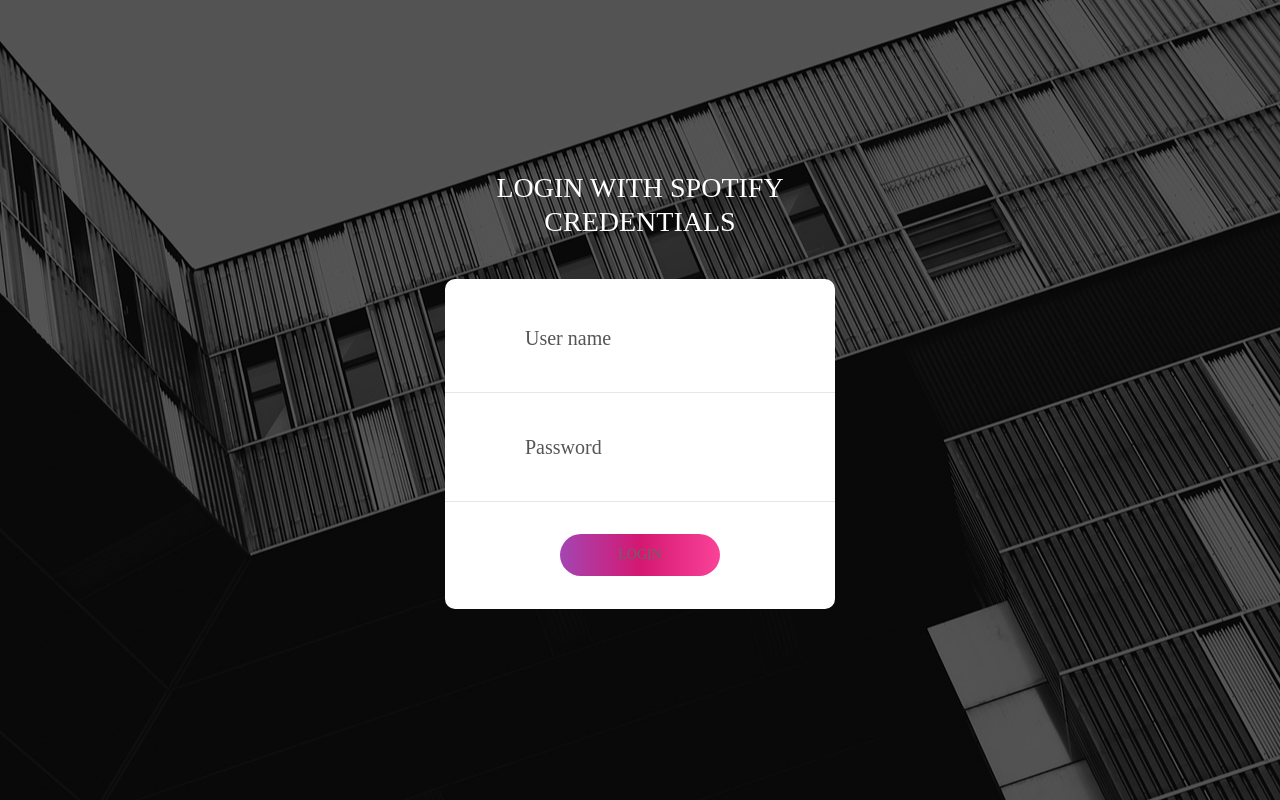
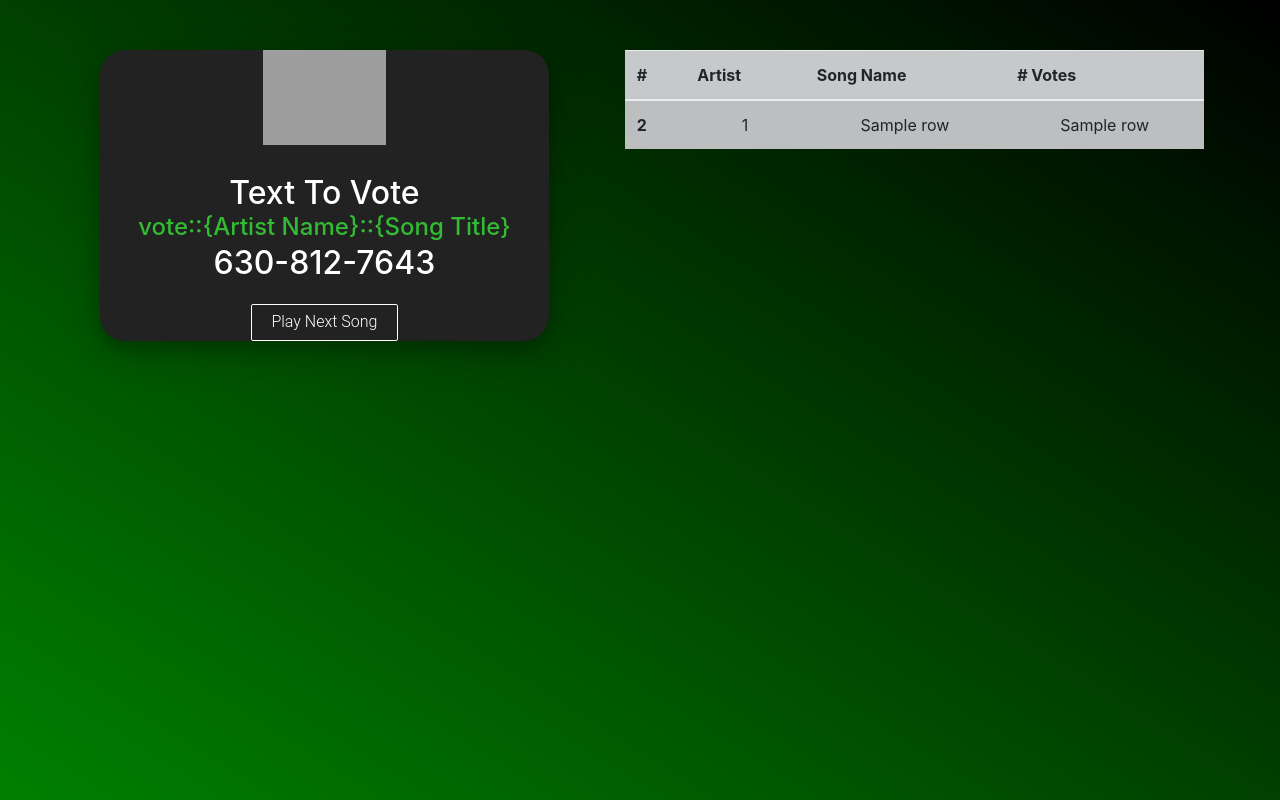
Before and after one commit to keefera/DJCrowd, a Flask app: template templates/index.html in a window 1280 px wide. Run offline with Flask 2, Linux system fonts and the light colour scheme; the template is opened without the code that fills it: most values are stand-ins (such as "Sample title", 1, 10 or a date in 2020); parts of the project's set-up code (start-up, migrations or seed data) failed here and were passed over; some libraries are stand-ins or nearby versions; some web fonts are replaced; grey boxes are pictures that could not be loaded.

Commit message:
added correct index.html

```diff
--- a/templates/index.html
+++ b/templates/index.html
@@ -1,82 +1,70 @@
 <!DOCTYPE html>
 <html lang="en">
-<head>
-	<title>DJ Crowd</title>
-	<meta charset="UTF-8">
-	<meta name="viewport" content="width=device-width, initial-scale=1">
-<!--===============================================================================================-->
-	<link rel="icon" type="image/png" href="templates/images/icons/favicon.ico"/>
-<!--===============================================================================================-->
-	<link rel="stylesheet" type="text/css" href="{{ url_for('static', filename='vendor/bootstrap/css/bootstrap.min.css') }}">
-<!--===============================================================================================-->
-	<link rel="stylesheet" type="text/css" href="fonts/font-awesome-4.7.0/css/font-awesome.min.css">
-<!--===============================================================================================-->
-	<link rel="stylesheet" type="text/css" href="fonts/Linearicons-Free-v1.0.0/icon-font.min.css">
-<!--===============================================================================================-->
-	<link rel="stylesheet" type="text/css" href="vendor/animate/animate.css">
-<!--===============================================================================================-->
-	<link rel="stylesheet" type="text/css" href="vendor/css-hamburgers/hamburgers.min.css">
-<!--===============================================================================================-->
-	<link rel="stylesheet" type="text/css" href="vendor/animsition/css/animsition.min.css">
-<!--===============================================================================================-->
-	<link rel="stylesheet" type="text/css" href="vendor/select2/select2.min.css">
-<!--===============================================================================================-->
-	<link rel="stylesheet" type="text/css" href="vendor/daterangepicker/daterangepicker.css">
-<!--===============================================================================================-->
-	<link rel="stylesheet" type="text/css" href="css/util.css">
-	<link rel="stylesheet" type="text/css" href="css/main.css">
-<!--===============================================================================================-->
-</head>
-<body>
 
-	<div class="limiter">
-		<div class="container-login100" style="background-image: url('images/bg-01.jpg');">
-			<div class="wrap-login100 p-t-30 p-b-50">
-				<span class="login100-form-title p-b-41">
-					Login With Spotify Credentials
-				</span>
-				<form class="login100-form validate-form p-b-33 p-t-5">
+  <head>
 
-					<div class="wrap-input100 validate-input" data-validate = "Enter username">
-						<input class="input100" type="text" name="username" placeholder="User name">
-						<span class="focus-input100" data-placeholder="&#xe82a;"></span>
-					</div>
+    <meta charset="utf-8">
 
-					<div class="wrap-input100 validate-input" data-validate="Enter password">
-						<input class="input100" type="password" name="pass" placeholder="Password">
-						<span class="focus-input100" data-placeholder="&#xe80f;"></span>
-					</div>
+    <meta name="viewport" content="width=device-width, initial-scale=1, shrink-to-fit=no">
+    <meta name="description" content="">
+    <meta name="author" content="">
 
-					<div class="container-login100-form-btn m-t-32">
-						<button class="login100-form-btn">
-							<a href="templates/vote.html">Login</a>
-						</button>
-					</div>
+    <title>Vote Now</title>
 
-				</form>
-			</div>
-		</div>
-	</div>
+    <!-- Bootstrap Core CSS -->
+    <link href="vendor/bootstrap/css/bootstrap.min.css" rel="stylesheet">
+    <!-- Custom Fonts -->
+    <link href="vendor/fontawesome-free/css/all.min.css" rel="stylesheet" type="text/css">
+    <link href="https://fonts.googleapis.com/css?family=Source+Sans+Pro:300,400,700,300italic,400italic,700italic" rel="stylesheet" type="text/css">
+    <link href="vendor/simple-line-icons/css/simple-line-icons.css" rel="stylesheet">
+
+    <!-- Custom CSS -->
+    <link href="css/stylish-portfolio.min.css" rel="stylesheet">
+
+    <!-- DJ Crowd CSS -->
+    <link rel="stylesheet" type="text/css" href="css/style.css">
+
+  </head>
+
+  <body id="page-top">
 
 
-	<div id="dropDownSelect1"></div>
-
-<!--===============================================================================================-->
-	<script src="vendor/jquery/jquery-3.2.1.min.js"></script>
-<!--===============================================================================================-->
-	<script src="vendor/animsition/js/animsition.min.js"></script>
-<!--===============================================================================================-->
-	<script src="vendor/bootstrap/js/popper.js"></script>
-	<script src="vendor/bootstrap/js/bootstrap.min.js"></script>
-<!--===============================================================================================-->
-	<script src="vendor/select2/select2.min.js"></script>
-<!--===============================================================================================-->
-	<script src="vendor/daterangepicker/moment.min.js"></script>
-	<script src="vendor/daterangepicker/daterangepicker.js"></script>
-<!--===============================================================================================-->
-	<script src="vendor/countdowntime/countdowntime.js"></script>
-<!--===============================================================================================-->
-	<script src="js/main.js"></script>
-
-</body>
+    <!-- Header -->
+    <header class="masthead d-flex">
+      <div class="main">
+        <img src="Bare_Logo.png" width="123" height="95" class="center">
+        <h2 class="mb-1">Text To Vote</h2>
+        <h4 class="mb-1">vote::{Artist Name}::{Song Title}</h4>
+        <h2 class="mb-1">630-812-7643</h2>
+        <a href="/login" id="button">Play Next Song</a>
+      </div>
+      <div class="overlay"></div>
+      <div class="container text-center">
+        <div class="row">
+          <div class="col-lg-10 mx-auto">
+            <table class="table table-striped table-dark table-hover">
+              <thead>
+                <tr>
+                  <th scope="col">#</th>
+                  <th scope="col">Artist</th>
+                  <th scope="col">Song Name</th>
+                  <th scope="col"># Votes</th>
+                </tr>
+              </thead>
+              <tbody>
+                {% for row in table_data %}
+                <tr>
+                   <th scope="row">{{table_data.index(row) + 1}}
+                  <td>{{row[0]}}</td>
+                  <td>{{row[1]}}</td>
+                  <td>{{row[2]}}</td>
+                <tr>
+                {% endfor %}
+              </tbody>
+            </table>
+          </div>
+        </div>
+      </div>
+    </header>
+  </body>
 </html>
```
